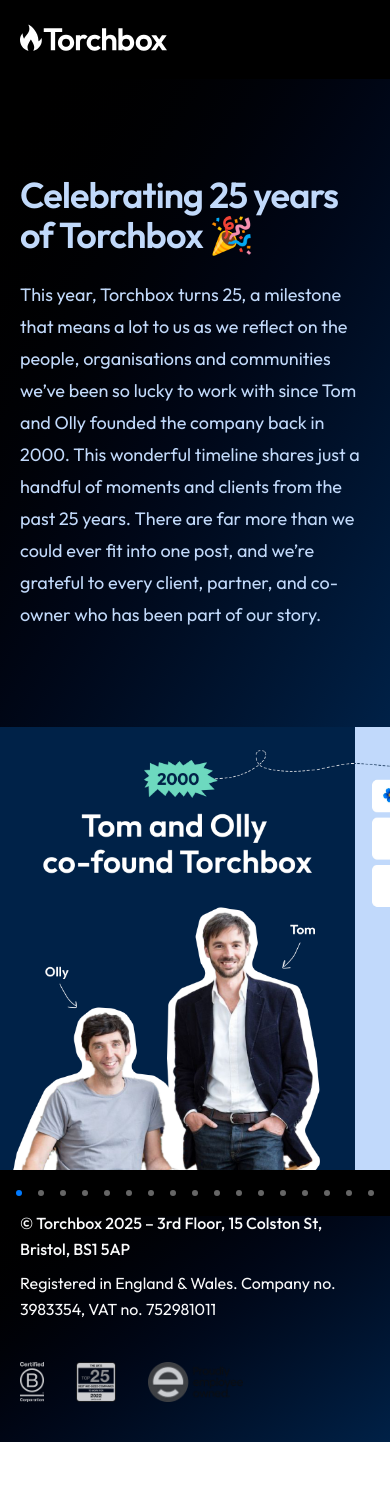
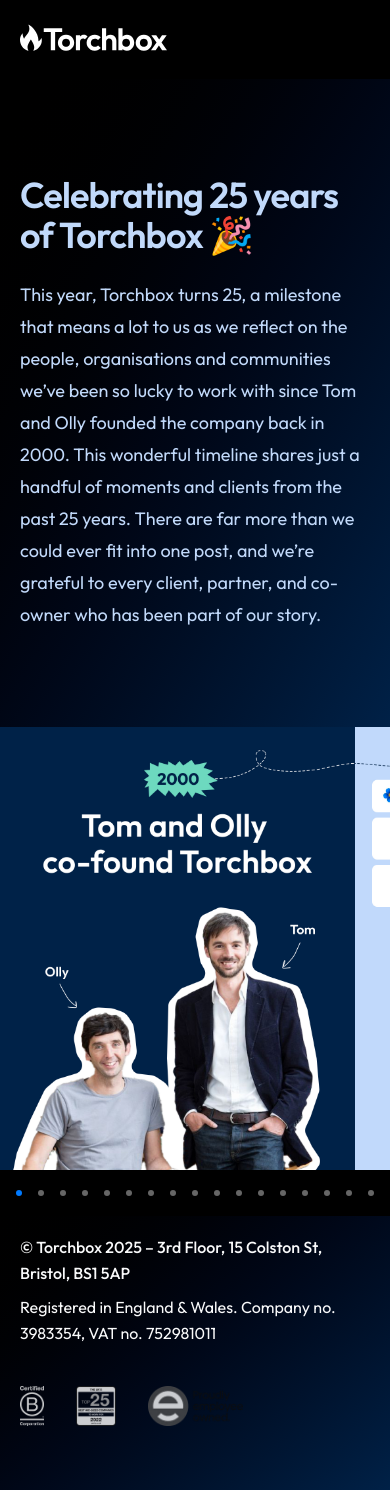
Before and after one commit to torchbox/torchbox-timeline, a Next.js app: page / in a window 390 px wide. Before the commit the page ends 1442 px from the top, so only its background shows below. Built offline with nearby package versions, Linux system fonts and the light colour scheme.

Commit message:
Update footer and mobile carousel nav

```diff
--- a/app/components/footer.tsx
+++ b/app/components/footer.tsx
@@ -2,7 +2,7 @@
 
 export default function Footer() {
     return (
-        <footer className="w-full bg-gradient-to-br from-black to-navy  py-10">
+        <footer className="w-full bg-gradient-to-br from-black to-navy  py-16">
             <div className="container flex flex-col-reverse items-start gap-10 md:flex-row md:justify-between">
 
                 {/* Logos */}
--- a/app/components/mobileCarousel.tsx
+++ b/app/components/mobileCarousel.tsx
@@ -33,7 +33,7 @@
   const pagination = { el: '.swiper-pagination', clickable: true };
 
   return (
-    <section className="mobile-carousel relative sm:hidden">
+    <section className="mobile-carousel relative sm:hidden bg-navy">
       <div className="swiper">
         <Swiper
           modules={[Pagination]}
@@ -57,7 +57,7 @@
         </Swiper>
       </div>
 
-      <div className="swiper-pagination bottom-[unset]! top-[unset]! w-full flex flex-wrap gap-2.5 relative bg-black justify-center  py-5"></div>
+      <div className="swiper-pagination bottom-[unset]! top-[unset]! w-full flex flex-wrap gap-2.5 relative bg-black justify-center py-5 "></div>
     </section>
   );
 }
```
